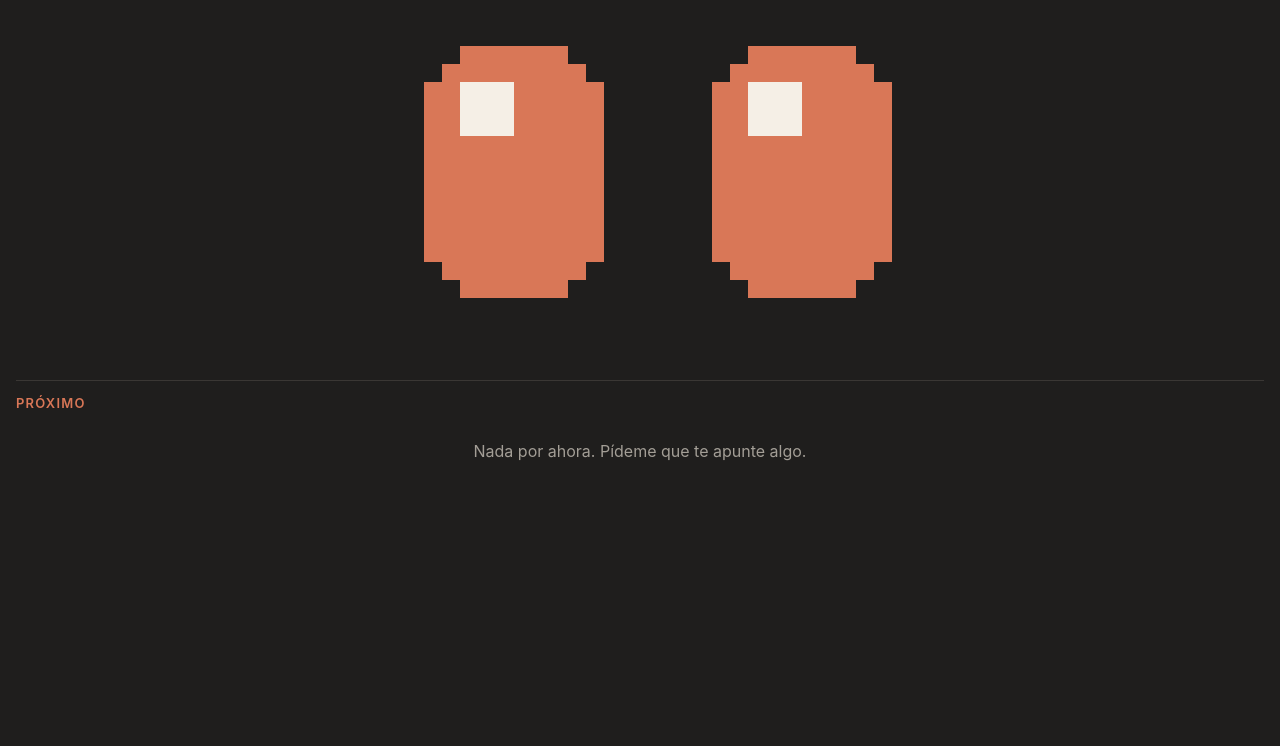
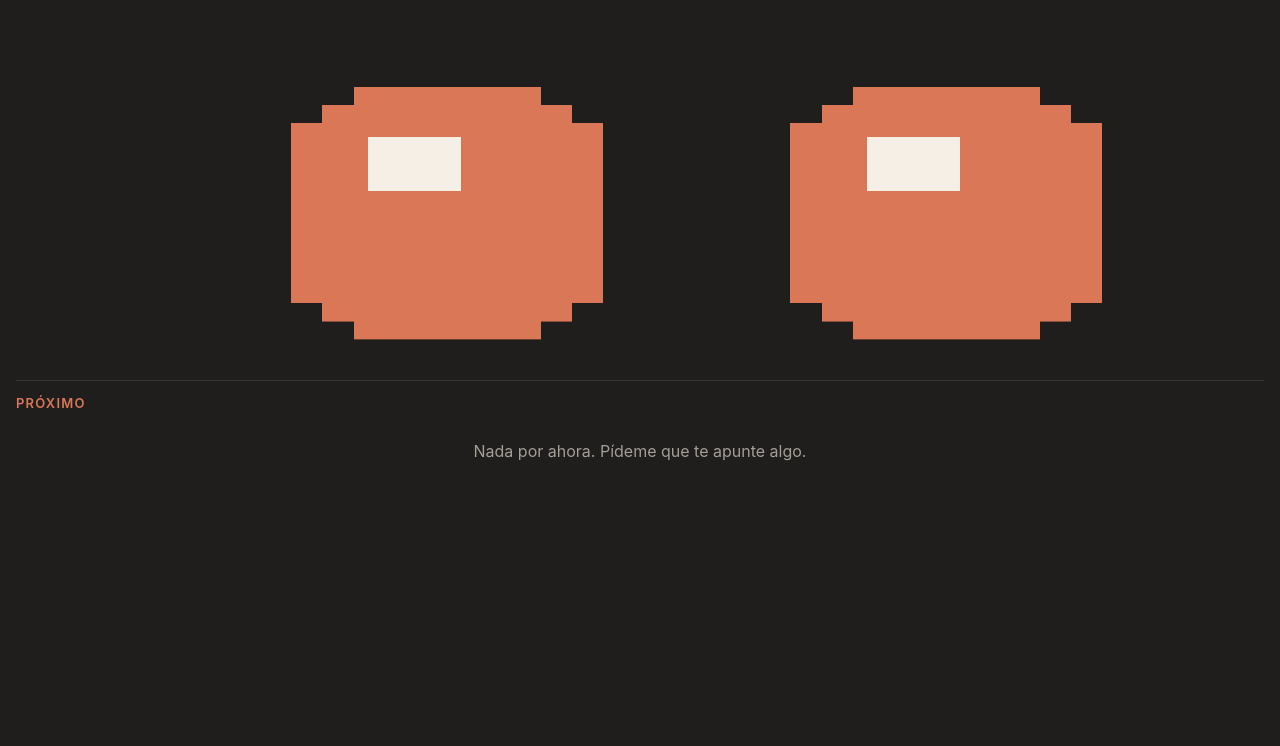
Before and after one commit to deimos97/claudio-task-assistant, a website with bundled scripts: page web/index.html in a window 1280 px wide. Shown: the part 54-800 px from the top of the page. Built offline with nearby package versions, Linux system fonts and the light colour scheme; no server answers.

Commit message:
Ojos: forma pixelada con movimiento suave y más recorrido de mirada

```diff
--- a/web/eyes.js
+++ b/web/eyes.js
@@ -1,8 +1,10 @@
-// Ojos de Claudio en pixel art: colores planos sobre una rejilla pequeña (canvas de
-// 40×22 px) que el CSS amplía con `image-rendering: pixelated`.
-// Cada estado define objetivos (mirada, apertura, párpado…); los valores actuales se
-// acercan suavemente y al dibujar se redondean a píxeles enteros, lo que da el
-// movimiento "a saltitos" típico del pixel art.
+// Ojos de Claudio en pixel art con movimiento suave.
+//
+// La forma de cada ojo se construye con "píxeles gordos" (bloques) en una rejilla
+// propia del ojo: así se ve pixelado. Pero la posición del ojo entero (mirada,
+// respiración, rebote) es continua y se dibuja a resolución real de la pantalla:
+// el sprite se desliza suave en vez de saltar de bloque en bloque.
+// Unidad de trabajo: el "bloque". La escena mide GRID_W × GRID_H bloques.
 
 const GRID_W = 40;
 const GRID_H = 22;
@@ -11,24 +13,26 @@ const C = {
   bg: '#1f1e1d',
   eye: '#d97757',      // coral
   shine: '#f5efe6',    // brillo crema
-  blush: '#a8523b',    // coral oscuro (sólido, sin transparencias)
+  blush: '#a8523b',    // coral oscuro (sólido)
   zz: '#a39e96',
 };
 
 const BASE_W = 10;
 const BASE_H = 14;
-const CENTERS = [12, 28];   // x de cada ojo
+const CENTERS = [12, 28];   // x de cada ojo (bloques)
 const CENTER_Y = 11;
+const RANGE_X = 6;          // recorrido de la mirada en bloques
+const RANGE_Y = 3.2;
 
 // shape: 'open' (bloque redondeado), 'happy' (arco ∩), 'closed' (arco ‿)
 // lid: cuánto tapa el párpado por arriba (0..1), por ojo [izq, der]
 const STATES = {
   idle:      { shape: 'open',   look: [0, 0],      lid: [0, 0],       scale: 1,    blush: 0, zz: 0, glance: true,  blinkEvery: [2.5, 6] },
   listening: { shape: 'open',   look: [0, -0.2],   lid: [0, 0],       scale: 1.15, blush: 0, zz: 0, glance: false, blinkEvery: [4, 8] },
-  thinking:  { shape: 'open',   look: [0.8, -0.8], lid: [0.35, 0.1],  scale: 0.95, blush: 0, zz: 0, glance: false, blinkEvery: [3, 6], wander: true },
+  thinking:  { shape: 'open',   look: [0.7, -0.8], lid: [0.35, 0.1],  scale: 0.95, blush: 0, zz: 0, glance: false, blinkEvery: [3, 6], wander: true },
   talking:   { shape: 'open',   look: [0, 0.1],    lid: [0, 0],       scale: 1,    blush: 1, zz: 0, glance: false, blinkEvery: [2, 4], talk: true },
   happy:     { shape: 'happy',  look: [0, 0],      lid: [0, 0],       scale: 1,    blush: 1, zz: 0, glance: false, blinkEvery: [99, 99] },
-  sleepy:    { shape: 'open',   look: [0, 0.6],    lid: [0.55, 0.55], scale: 0.95, blush: 0, zz: 0, glance: true,  blinkEvery: [3, 5], slowBlink: true },
+  sleepy:    { shape: 'open',   look: [0, 0.5],    lid: [0.55, 0.55], scale: 0.95, blush: 0, zz: 0, glance: true,  blinkEvery: [3, 5], slowBlink: true },
   sleeping:  { shape: 'closed', look: [0, 0.4],    lid: [0, 0],       scale: 1,    blush: 0, zz: 1, glance: false, blinkEvery: [99, 99], breathe: true },
 };
 
@@ -42,13 +46,13 @@ const R = Math.round;
 export class Eyes {
   constructor(canvas) {
     this.canvas = canvas;
-    canvas.width = GRID_W;
-    canvas.height = GRID_H;
     this.ctx = canvas.getContext('2d');
-    this.ctx.imageSmoothingEnabled = false;
+    this.bs = 1; // tamaño de un bloque en píxeles reales del canvas
+    this.resize();
+    new ResizeObserver(() => this.resize()).observe(canvas);
 
     this.state = 'idle';
-    this.cur = { lookX: 0, lookY: 0, lidL: 0, lidR: 0, scale: 1, blush: 0, zz: 0 };
+    this.cur = { lookX: 0, lookY: 0, vx: 0, vy: 0, lidL: 0, lidR: 0, scale: 1, blush: 0, zz: 0 };
     this.glance = [0, 0];
     this.pointer = null;
     this.blink = 0;
@@ -58,6 +62,15 @@ export class Eyes {
     this.pop = 0;
     this.last = performance.now();
     requestAnimationFrame((t) => this.frame(t));
+  }
+
+  /** El canvas tiene la resolución real de la pantalla (CSS × devicePixelRatio). */
+  resize() {
+    const dpr = window.devicePixelRatio || 1;
+    const w = Math.max(GRID_W, R(this.canvas.clientWidth * dpr));
+    this.canvas.width = w;
+    this.canvas.height = R((w * GRID_H) / GRID_W);
+    this.bs = w / GRID_W;
   }
 
   setState(name) {
@@ -76,39 +89,45 @@ export class Eyes {
     this.pointer = { x, y, until: performance.now() + ms };
   }
 
-  // ---------- primitivas de dibujo (todo en píxeles enteros) ----------
-  px(x, y, w, h, color) {
+  // ---------- dibujo ----------
+  /** Rectángulo en bloques (admite posiciones decimales). Cada borde se redondea al
+   *  píxel real, así las piezas de un mismo sprite encajan sin huecos. */
+  rect(x, y, w, h, color) {
+    const b = this.bs;
+    const x0 = R(x * b), y0 = R(y * b);
+    const x1 = R((x + w) * b), y1 = R((y + h) * b);
+    if (x1 <= x0 || y1 <= y0) return;
     this.ctx.fillStyle = color;
-    this.ctx.fillRect(R(x), R(y), R(w), R(h));
+    this.ctx.fillRect(x0, y0, x1 - x0, y1 - y0);
   }
 
-  roundedBlock(x, y, w, h, color) {
-    if (w < 5 || h < 5) return this.px(x, y, w, h, color);
-    this.px(x + 2, y, w - 4, h, color);
-    this.px(x + 1, y + 1, w - 2, h - 2, color);
-    this.px(x, y + 2, w, h - 4, color);
+  /** Bloque con esquinas recortadas. (ox, oy) = origen continuo; resto en bloques enteros. */
+  roundedBlock(ox, oy, x, y, w, h, color) {
+    if (w < 5 || h < 5) return this.rect(ox + x, oy + y, w, h, color);
+    this.rect(ox + x + 2, oy + y, w - 4, h, color);
+    this.rect(ox + x + 1, oy + y + 1, w - 2, h - 2, color);
+    this.rect(ox + x, oy + y + 2, w, h - 4, color);
   }
 
-  /** Arco de grosor `thick`: curve > 0 → ∩ (contento), curve < 0 → ‿ (dormido). */
-  arc(cx, cy, w, curve, thick, color) {
-    const left = R(cx - w / 2);
+  /** Arco de bloques: curve > 0 → ∩ (contento), curve < 0 → ‿ (dormido). */
+  arc(ox, oy, w, curve, thick, color) {
+    const left = -Math.floor(w / 2);
     const half = (w - 1) / 2;
     for (let c = 0; c < w; c++) {
       const t = (c - half) / half;
-      const y = R(cy + t * t * curve);
-      this.px(left + c, y, 1, thick, color);
+      this.rect(ox + left + c, oy + R(t * t * curve), 1, thick, color);
     }
   }
 
   frame(now) {
-    const dt = Math.min(0.1, (now - this.last) / 1000);
+    const dt = Math.min(0.05, (now - this.last) / 1000);
     this.last = now;
     const st = STATES[this.state];
     const t = now / 1000;
 
     // Miradas al azar
     if (st.glance && now > this.nextGlance) {
-      this.glance = Math.random() < 0.35 ? [0, 0] : [rand(-1, 1), rand(-0.7, 0.7)];
+      this.glance = Math.random() < 0.3 ? [0, 0] : [rand(-1, 1), rand(-0.8, 0.8)];
       this.nextGlance = now + rand(1200, 4200);
     }
     let tx = st.look[0] + (st.glance ? this.glance[0] : 0);
@@ -129,11 +148,16 @@ export class Eyes {
       if (p >= 1) this.blinkStart = -1;
     }
 
-    // Suavizado hacia los objetivos
     const c = this.cur;
+    // Mirada con muelle amortiguado: arranca rápido, frena suave y apenas rebota
+    const STIFF = 140, DAMP = 20;
+    c.vx += (STIFF * (clamp(tx, -1, 1) - c.lookX) - DAMP * c.vx) * dt;
+    c.vy += (STIFF * (clamp(ty, -1, 1) - c.lookY) - DAMP * c.vy) * dt;
+    c.lookX += c.vx * dt;
+    c.lookY += c.vy * dt;
+
+    // Resto: suavizado exponencial
     const k = (speed) => 1 - Math.exp(-dt * speed);
-    c.lookX += (clamp(tx, -1, 1) - c.lookX) * k(10);
-    c.lookY += (clamp(ty, -1, 1) - c.lookY) * k(10);
     c.lidL += (st.lid[0] - c.lidL) * k(6);
     c.lidR += (st.lid[1] - c.lidR) * k(6);
     c.scale += (st.scale - c.scale) * k(7);
@@ -147,63 +171,67 @@ export class Eyes {
 
   draw(st, t) {
     const c = this.cur;
-    this.px(0, 0, GRID_W, GRID_H, C.bg);
+    this.ctx.fillStyle = C.bg;
+    this.ctx.fillRect(0, 0, this.canvas.width, this.canvas.height);
 
-    let bob = Math.sin(t * 1.4) > 0.6 ? -1 : 0;          // pequeño "respirar" a saltos
-    if (st.breathe) bob = R(Math.sin(t * 0.8));
+    // Desplazamientos continuos del conjunto
+    let bob = Math.sin(t * 1.4) * 0.35;                  // respirar
+    if (st.breathe) bob = Math.sin(t * 0.8) * 0.8;
     let talkH = 0;
     if (st.talk) {
       const v = Math.abs(Math.sin(t * 8)) * (0.6 + 0.4 * Math.sin(t * 2.1));
-      talkH = R(v * 3);                                   // los ojos "rebotan" al hablar
-      bob -= R(v * 1.5);
+      talkH = R(v * 3);                                    // la forma sí va a bloques
+      bob -= v * 1.2;
     }
 
-    const dx = R(c.lookX * 3);
-    const dy = R(c.lookY * 2);
+    const dx = c.lookX * RANGE_X;
+    const dy = c.lookY * RANGE_Y;
     const sc = c.scale * (1 + this.pop * 0.12);
     const w = R(BASE_W * sc);
     const hFull = R(BASE_H * sc) - talkH;
     const open = 1 - this.blink;
 
     CENTERS.forEach((cx0, i) => {
-      const cx = cx0 + dx;
-      const cy = CENTER_Y + dy + bob;
-      const left = R(cx - w / 2);
+      const ox = cx0 + dx;            // origen continuo del sprite
+      const oy = CENTER_Y + dy + bob;
+      const left = -Math.floor(w / 2);
 
       if (st.shape === 'happy') {
-        this.arc(cx, cy - 3, w, 4, 3, C.eye);            // ∩ ∩
+        this.arc(ox, oy - 3, w, 4, 3, C.eye);           // ∩ ∩
       } else if (st.shape === 'closed') {
-        this.arc(cx, cy + 2, w, -3, 2, C.eye);           // ‿ ‿
+        this.arc(ox, oy + 2, w, -3, 2, C.eye);          // ‿ ‿
       } else if (open < 0.2) {
-        this.px(left, cy - 1, w, 2, C.eye);              // mitad del parpadeo: una raya
+        this.rect(ox + left, oy - 1, w, 2, C.eye);      // mitad del parpadeo: una raya
       } else {
         const h = Math.max(3, R(hFull * open));
-        const top = R(cy - h / 2);
-        this.roundedBlock(left, top, w, h, C.eye);
+        const top = -Math.floor(h / 2);
+        this.roundedBlock(ox, oy, left, top, w, h, C.eye);
         // Párpado: tapa la parte de arriba con el color del fondo (borde plano)
         const cut = R(h * (i === 0 ? c.lidL : c.lidR));
-        if (cut > 0) this.px(left, top, w, cut, C.bg);
-        // Brillo: bloque crema arriba a la izquierda, se mueve un poco con la mirada
+        if (cut > 0) this.rect(ox + left, oy + top, w, cut, C.bg);
+        // Brillo: se desliza un poco dentro del ojo según la mirada
         const visible = h - cut;
-        const sx = left + 2 + (c.lookX > 0.5 ? 1 : 0);
-        const sy = top + cut + 2;
-        if (visible >= 8) this.px(sx, sy, 3, 3, C.shine);
-        else if (visible >= 5) this.px(sx, sy, 2, 2, C.shine);
+        const size = visible >= 8 ? 3 : visible >= 5 ? 2 : 0;
+        if (size) {
+          const sx = clamp(left + 2 + c.lookX * 1.5, left + 1, left + w - 1 - size);
+          const sy = clamp(top + cut + 2 + c.lookY * 1.2, top + cut + 1, top + h - 1 - size);
+          this.rect(ox + sx, oy + sy, size, size, C.shine);
+        }
       }
 
       // Mejillas
       if (c.blush > 0.5) {
         const happy = st.shape === 'happy';
         const out = happy ? 2 : 0;   // contento: un poco más fuera para no tocar el arco
-        const bx = i === 0 ? cx - w / 2 - 1 - out : cx + w / 2 - 2 + out;
-        this.px(bx, cy + (happy ? 5 : 8), 3, 2, C.blush);
+        const bx = i === 0 ? left - 1 - out : left + w - 2 + out;
+        this.rect(ox + bx, oy + (happy ? 5 : 8), 3, 2, C.blush);
       }
     });
 
     // Zzz
     if (c.zz > 0.5 && Math.sin(t * 1.6) > -0.5) {
-      const zy = 1 + R(Math.sin(t * 0.8));
-      Z.forEach((row, y) => [...row].forEach((b, x) => { if (b === '1') this.px(34 + x, zy + y, 1, 1, C.zz); }));
+      const zy = 1.5 + Math.sin(t * 0.8) * 0.8;
+      Z.forEach((row, y) => [...row].forEach((b, x) => { if (b === '1') this.rect(34 + x, zy + y, 1, 1, C.zz); }));
     }
   }
 }
--- a/web/style.css
+++ b/web/style.css
@@ -72,9 +72,7 @@ main {
   width: 100%;
   max-height: 100%;
   aspect-ratio: 40 / 22;
-  object-fit: contain;
-  image-rendering: pixelated;   /* píxeles nítidos al ampliar */
-  image-rendering: crisp-edges;
+  display: block;
 }
 .caption {
   margin: 0;
```
Also changed, not shown: AGENTS.md (+1 -1 lines), ROADMAP.md (+1 -0 lines).
